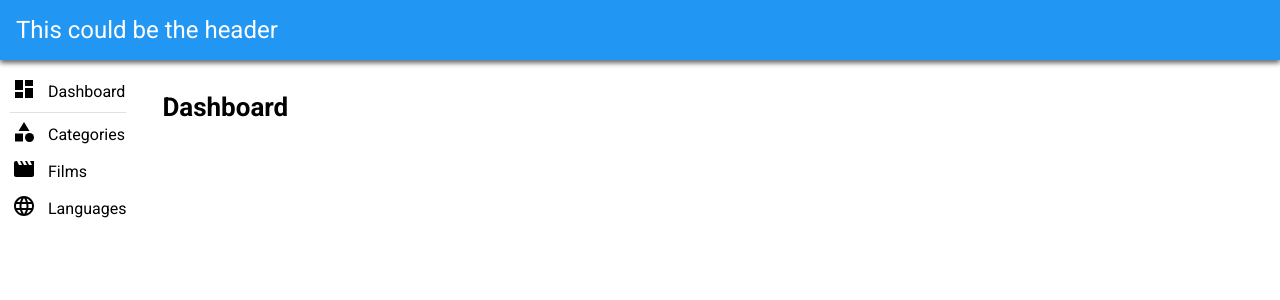
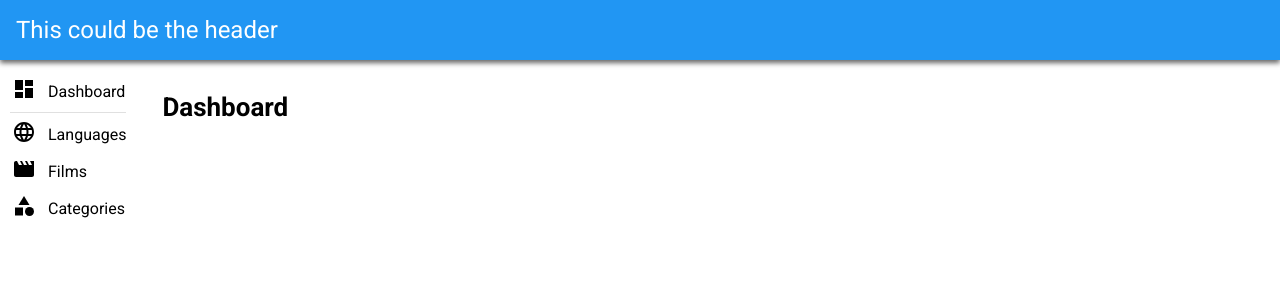
Before and after one commit to unaipme/next-js-admin, a Next.js app: page / in a window 1280 px wide. Shown: the top 300 px of the page. Built offline with nearby package versions, Linux system fonts and the light colour scheme.

Commit message:
Didn't really need redux. Some redesign

```diff
--- a/app/reducer.js
+++ /dev/null
@@ -1,16 +0,0 @@
-const initialState = {
-    fields: {
-        "languages": ["id", "name", "last_update"],
-        "films": ["id", "title", "description", "release_year", "language_id", "rental_duration", "rental_rate"],
-        "categories": ["name"]
-    }
-}
-
-const reducer = (state = initialState, { type }) => {
-    switch (type) {
-        default:
-            return state;
-    }
-}
-
-export { reducer };
--- a/app/store.js
+++ /dev/null
@@ -1,15 +0,0 @@
-import { configureStore } from "@reduxjs/toolkit";
-
-import { reducer } from "./reducer";
-
-const makeStore = () => {
-    return configureStore({
-        reducer: { main: reducer }
-    });
-};
-
-const store = makeStore();
-
-export { makeStore };
-
-export default store;
--- a/components/layout/index.js
+++ b/components/layout/index.js
@@ -1,38 +1,33 @@
 import styles from "./layout.module.css";
+import entities from "../../public/schema";
 
 import Link from "next/link";
 import Divider from '@mui/material/Divider';
 import Grid from '@mui/material/Grid';
 
-import CategoryIcon from '@mui/icons-material/Category';
 import DashboardIcon from '@mui/icons-material/Dashboard';
-import LanguageIcon from '@mui/icons-material/Language';
-import MovieIcon from '@mui/icons-material/Movie';
 
-const PageEntry = ({ url, name, Icon }) => {
+const title = (str) => str.slice(0, 1).toUpperCase().concat(str.slice(1));
+
+const PageEntry = ({ name, url, Icon }) => {
     return (
         <Link href={url}>
             <div className={styles.page_entry}>
                 { !!Icon && <div> <Icon /> </div> }
-                <div>{ name }</div>
+                <div>{ title(name) }</div>
             </div>
         </Link>
     )
 }
 
 const Layout = ({ children }) => {
-    const pages = [
-        { url: "/categories", name: "Categories", Icon: CategoryIcon },
-        { url: "/films", name: "Films", Icon: MovieIcon },
-        { url: "/languages", name: "Languages", Icon: LanguageIcon }
-    ];
     return (
         <Grid container spacing={2} className={styles.layout}>
             <Grid item xl={3} className={styles.layout_page_column}>
                 <PageEntry url="/" name="Dashboard" Icon={DashboardIcon} />
                 <Divider />
-                {pages.map((page, index) =>
-                    <PageEntry key={index} {...page} />
+                {Object.entries(entities).map(([name, { Icon }], index) =>
+                    <PageEntry key={index} url={`/${name}`} name={name} Icon={Icon} />
                 )}
             </Grid>
             <Grid item xl={9} className={styles.layout_content_column}>
--- a/package.json
+++ b/package.json
@@ -12,11 +12,9 @@
     "@emotion/styled": "^11.3.0",
     "@mui/icons-material": "^5.0.1",
     "@mui/material": "^5.0.2",
-    "@reduxjs/toolkit": "^1.6.2",
     "axios": "^0.22.0",
     "next": "^11.0.0",
     "react": "17.0.2",
-    "react-dom": "17.0.2",
-    "react-redux": "^7.2.5"
+    "react-dom": "17.0.2"
   }
 }
--- a/pages/_app.js
+++ b/pages/_app.js
@@ -2,13 +2,9 @@ import styles from "./_app.module.css";
 import "./global.css";
 
 import Layout from "../components/layout"
-import store from "../app/store";
-
-import { Provider } from "react-redux";
 
 const App = ({ Component, pageProps }) => {
     return (
-        <Provider store={store}>
         <div className={styles.layout}>
             <div className={styles.layout_header}>
                 This could be the header
@@ -19,7 +15,6 @@ const App = ({ Component, pageProps }) => {
                 </Layout>
             </div>
         </div>
-        </Provider>
     )
 };
 
--- /dev/null
+++ b/public/schema.js
@@ -0,0 +1,20 @@
+import CategoryIcon from '@mui/icons-material/Category';
+import LanguageIcon from '@mui/icons-material/Language';
+import MovieIcon from '@mui/icons-material/Movie';
+
+const entities = {
+    languages: {
+        fields: ["id", "name", "last_update"],
+        Icon: LanguageIcon
+    },
+    films: {
+        fields: ["id", "title", "description", "release_year", "language_id", "rental_duration", "rental_rate"],
+        Icon: MovieIcon
+    },
+    categories: {
+        fields: ["name"],
+        Icon: CategoryIcon
+    }
+};
+
+export default entities;
```
Also changed, not shown: components/datatable/index.js (+6 -7 lines), pages/[entity]/index.js (+3 -6 lines), public/schema2.js (added, +10 -0 lines), 1 other file (tests, documents, lock files or other folders). Lines whose indentation alone changed are shown as unchanged.
